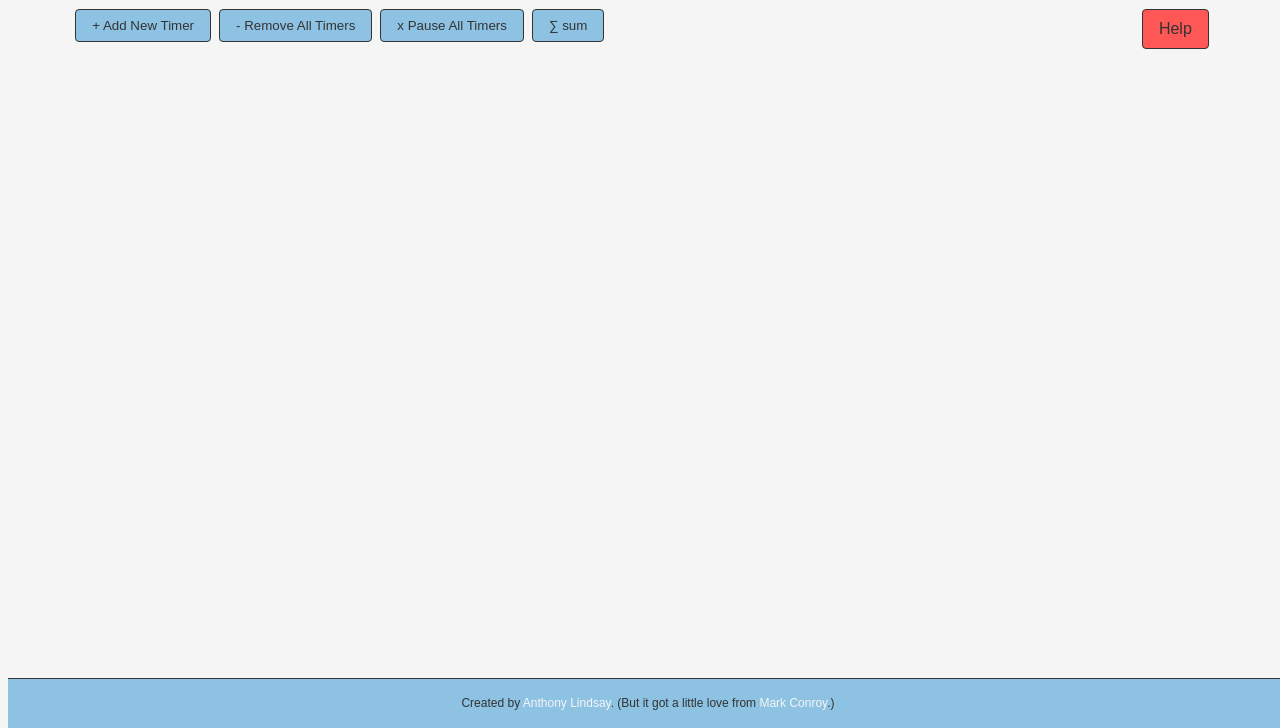
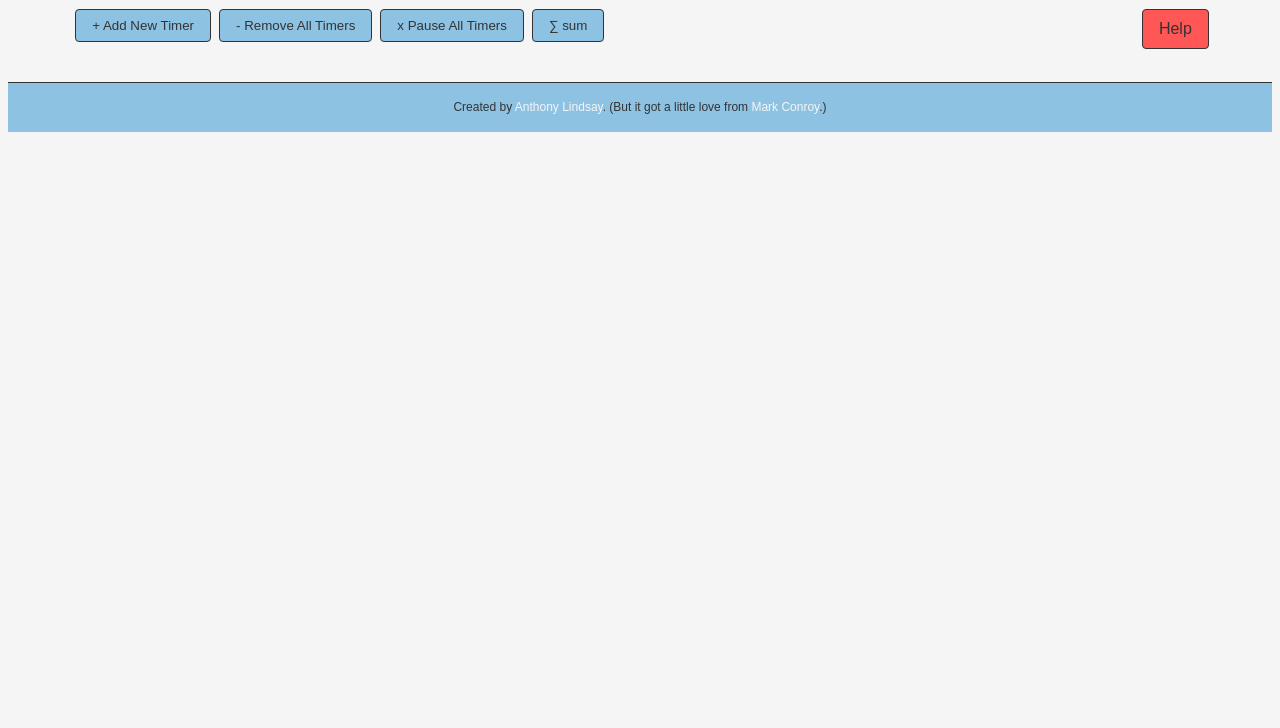
Before and after one commit to anthonylindsay/tasktimer, a plain HTML site: page index.html in a window 1280 px wide. Shown: the part 72-800 px from the top of the page. Drawn offline with nearby package versions, Linux system fonts and the light colour scheme.

Commit message:
fix for not being able to see bottom of bottom timer

```diff
--- a/sass/app.scss
+++ b/sass/app.scss
@@ -131,8 +131,7 @@ body {
   @include rem(padding, 1rem 0);
   background-color: $blue;
   border-top: 1px solid $black;
-  bottom: 0;
-  position: fixed;
+  clear: both;
   text-align: center;
   width: 100%;
   a {
```
Also changed, not shown: css/app.css.
